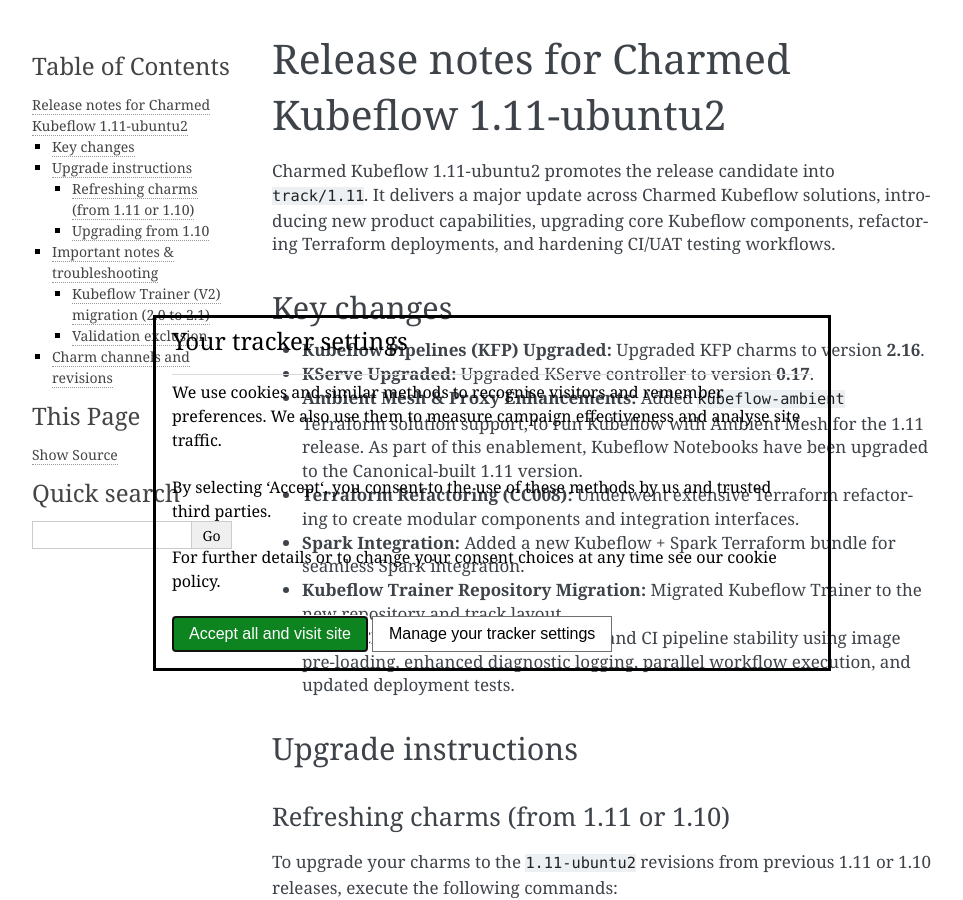
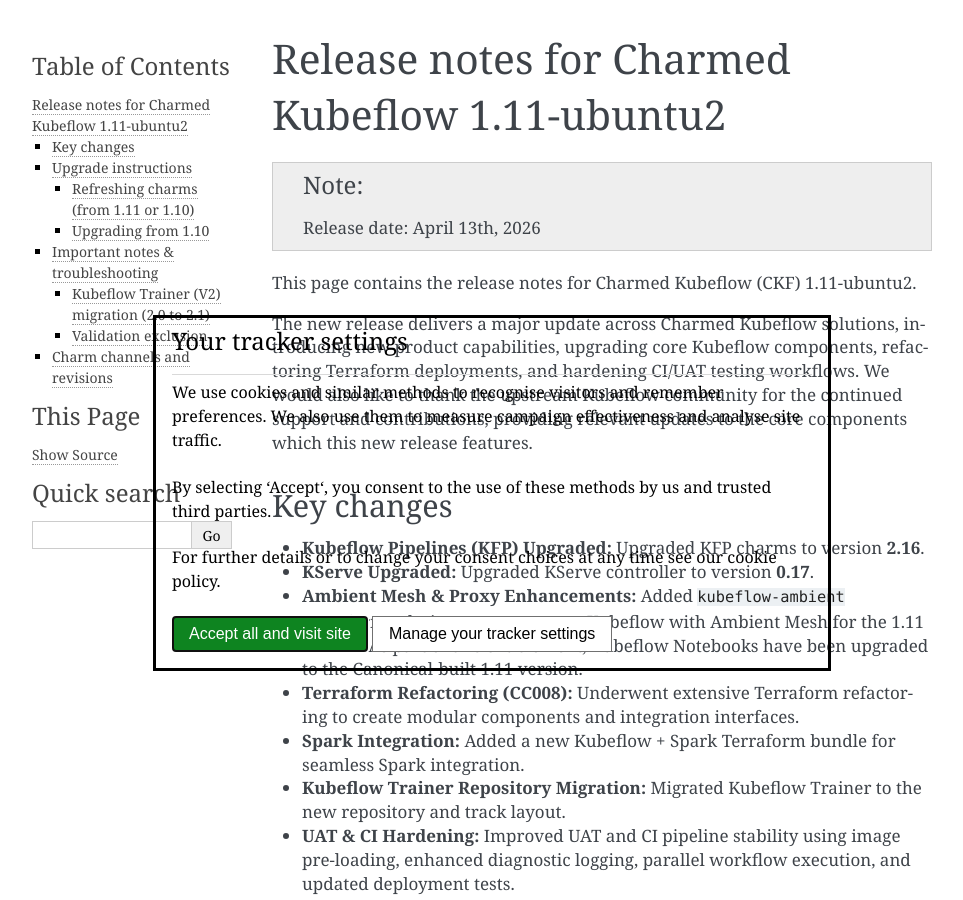
Before and after one commit to canonical/charmed-kubeflow-documentation, a Sphinx documentation site: the page built from docs/reference/release-notes/release-notes-1-11-ubuntu2.rst, in a window 1280 px wide and 900 px high. Shown: the whole window, without its empty margins (148-1111 px from the left). Built offline with Sphinx 7.4.7, drawn with Linux system fonts in a browser that asks for light colours; some of the changed text lies outside the part shown.

Commit message:
code review

```diff
--- a/docs/reference/release-notes/release-notes-1-11-ubuntu2.rst
+++ b/docs/reference/release-notes/release-notes-1-11-ubuntu2.rst
@@ -3,7 +3,14 @@
 Release notes for Charmed Kubeflow 1.11-ubuntu2
 ===============================================
 
-Charmed Kubeflow 1.11-ubuntu2 promotes the release candidate into ``track/1.11``. It delivers a major update across Charmed Kubeflow solutions, introducing new product capabilities, upgrading core Kubeflow components, refactoring Terraform deployments, and hardening CI/UAT testing workflows.
+.. note::
+
+   Release date: April 13th, 2026
+
+This page contains the release notes for Charmed Kubeflow (CKF) 1.11-ubuntu2.
+
+The new release delivers a major update across Charmed Kubeflow solutions, introducing new product capabilities, upgrading core Kubeflow components, refactoring Terraform deployments, and hardening CI/UAT testing workflows.
+We would also like to thank the upstream Kubeflow community for the continued support and contributions, providing relevant updates to the core components which this new release features.
 
 Key changes
 -----------
@@ -69,7 +76,7 @@
 Upgrading from 1.10
 ~~~~~~~~~~~~~~~~~~~
 
-If you are upgrading directly from **Charmed Kubeflow 1.10**, ensure you follow the official Istio upgrade procedure (upgrading Istio from version **1.24** to **1.28**) as described in the official upgrade documentation.
+If you are upgrading directly from **Charmed Kubeflow 1.10**, ensure you follow the official Istio upgrade procedure (upgrading Istio from version **1.24** to **1.28**) as described in the `official upgrade documentation <https://documentation.ubuntu.com/charmed-kubeflow/latest/how-to/manage/upgrade/upgrade-1.10-1.11/#istio>`
 
 Important notes & troubleshooting
 ---------------------------------
```
